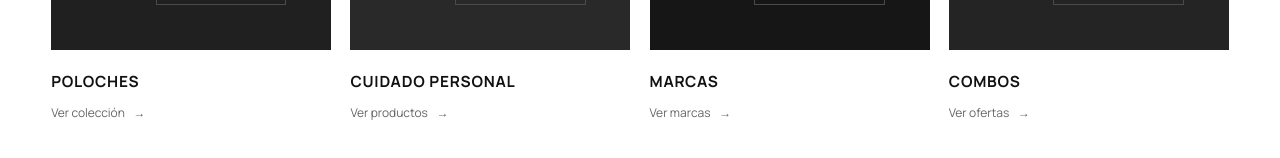
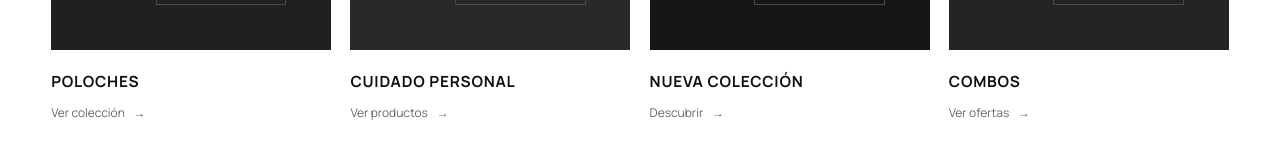
Before and after one commit to nelsonyuniorvaldez109-ops/aralot, a Next.js app: page / in a window 1280 px wide. Shown: the part 1296-1454 px from the top of the page. Built offline with nearby package versions, Linux system fonts and the light colour scheme.

Commit message:
feat: add ARA LOT category grid

```diff
--- a/components/home/CategoryGrid.tsx
+++ b/components/home/CategoryGrid.tsx
@@ -18,10 +18,10 @@ const categories = [
     alt: "Productos de cuidado personal para hombre",
   },
   {
-    name: "MARCAS",
-    cta: "Ver marcas",
-    image: "/images/categories/brands.webp",
-    alt: "Selección de marcas disponibles en ARA LOT",
+    name: "NUEVA COLECCIÓN",
+    cta: "Descubrir",
+    image: "/images/categories/new-collection.webp",
+    alt: "Nueva colección de ARA LOT para hombre",
   },
   {
     name: "COMBOS",
```
